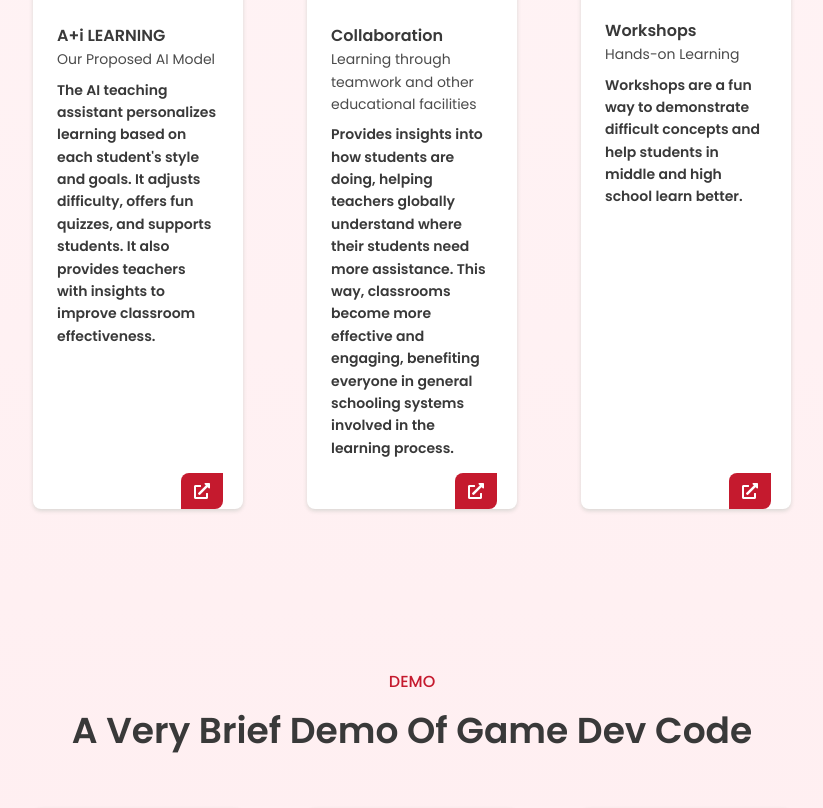
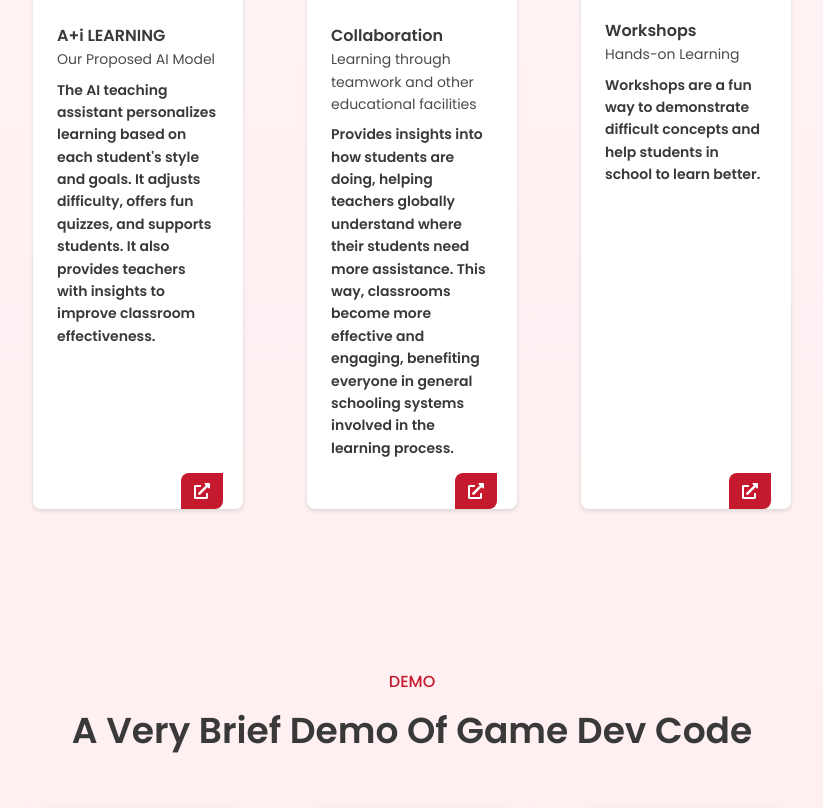
Before and after one commit to abrartarafder/sample-website, a plain HTML site: page index.html in a window 1280 px wide. Shown: the part 3126-3934 px from the top of the page, without its empty margins (228-1051 px from the left). Drawn offline with nearby package versions, Linux system fonts and the light colour scheme.

Commit message:
Update index.html

```diff
--- a/index.html
+++ b/index.html
@@ -171,7 +171,7 @@
                     <br>
                     <h3 class="menu__name">Workshops</h3>
                     <span class="menu__detail">Hands-on Learning</span>
-                    <span class="menu__preci">Workshops are a fun way to demonstrate difficult concepts and help students in middle and high school learn better.</span>
+                    <span class="menu__preci">Workshops are a fun way to demonstrate difficult concepts and help students in school to learn better.</span>
                     <a href="#" class="button menu__button"><i class='fas fa-external-link-alt'></i></a>
                 </div>
 
```
